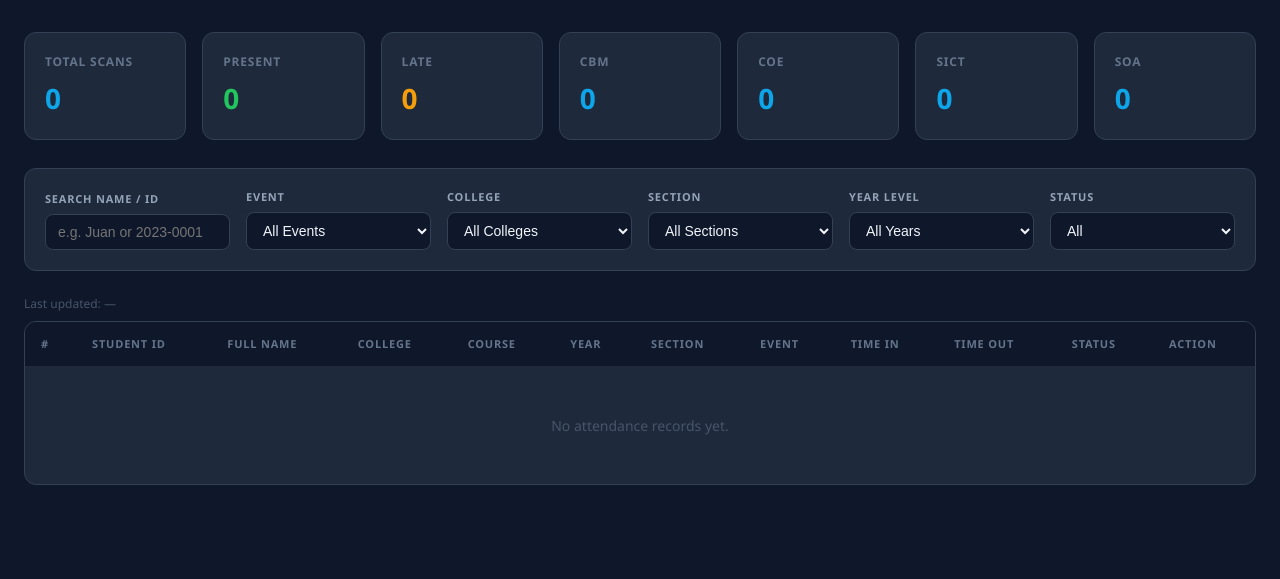
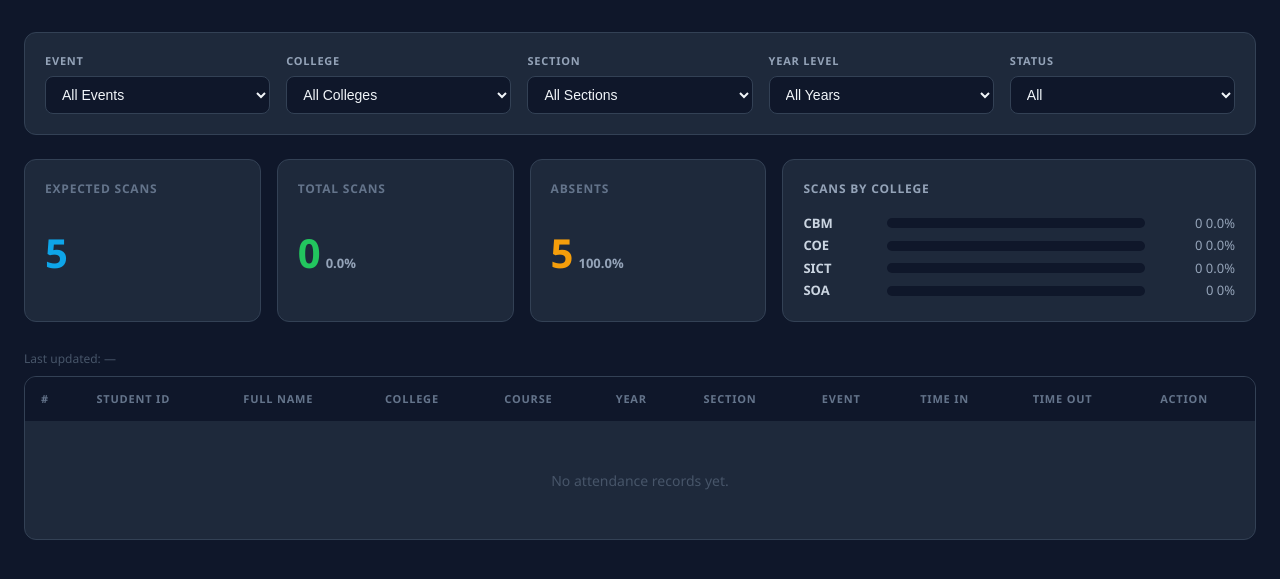
Before and after one commit to pearlllyy/attendance-system, a Flask app: page /dashboard in a window 1280 px wide. Shown: the part 80-659 px from the top of the page. Run offline with Flask 3, Linux system fonts and the light colour scheme; a user stored in the database is signed in; data comes from the database, SQL or seed files in the repository; data that the repository does not hold is empty.

Commit message:
Fixed the issue with the expected scans and total scans not displaying correctly on the dashboard. Updated the CSS for better visibility and alignment of the statistics cards.

```diff
--- a/app.py
+++ b/app.py
@@ -374,6 +374,16 @@ def dashboard():
     events = cursor.fetchall()
     cursor.execute("SELECT * FROM colleges ORDER BY college_code")
     colleges = cursor.fetchall()
+    cursor.execute("SELECT COUNT(*) AS total FROM students")
+    students_total = cursor.fetchone()['total']
+    cursor.execute("""
+        SELECT s.student_id, s.full_name, s.section, s.year_level,
+               c.course_code, col.college_code
+        FROM students s
+        JOIN courses c    ON s.course_id = c.course_id
+        JOIN colleges col ON c.college_id = col.college_id
+    """)
+    students = cursor.fetchall()
     cursor.execute("""
         SELECT a.log_id, s.full_name, s.student_id, s.section, s.year_level,
                c.course_code, col.college_code,
@@ -389,7 +399,8 @@ def dashboard():
     logs = cursor.fetchall()
     cursor.close()
     db.close()
-    return render_template('dashboard.html', logs=logs, events=events, colleges=colleges)
+    return render_template('dashboard.html', logs=logs, events=events, colleges=colleges,
+                           students_total=students_total, students=students)
 
 @app.route('/api/dashboard')
 @login_required
--- a/templates/dashboard.html
+++ b/templates/dashboard.html
@@ -51,9 +51,14 @@
 
         .stats {
             display: grid;
-            grid-template-columns: repeat(auto-fit, minmax(140px, 1fr));
+            grid-template-columns: repeat(3, minmax(140px, 1fr)) minmax(320px, 2fr);
             gap: 16px;
             margin-bottom: 28px;
+        }
+
+        @media (max-width: 900px) {
+            .stats { grid-template-columns: repeat(auto-fit, minmax(140px, 1fr)); }
+            .college-chart { grid-column: 1 / -1; }
         }
 
         .stat-card {
@@ -72,14 +77,51 @@
         }
 
         .stat-card .value {
-            font-size: 28px;
+            font-size: 40px;
             font-weight: 700;
-            margin-top: 6px;
+            margin-top: 25px;
+        }
+
+        .stat-card .percentage {
+            font-size: 13px;
+            font-weight: 600;
+            color: #94a3b8;
+            margin-left: 5px;
         }
 
         .value.present { color: #22c55e; }
         .value.late    { color: #f59e0b; }
         .value.total   { color: #0ea5e9; }
+
+        .college-chart {
+            background: #1e293b;
+            border: 1px solid #334155;
+            border-radius: 12px;
+            padding: 20px;
+            margin-bottom: 0;
+        }
+
+        .college-chart h2 {
+            color: #94a3b8;
+            font-size: 12px;
+            text-transform: uppercase;
+            letter-spacing: 0.8px;
+            margin-bottom: 16px;
+        }
+
+        .college-bar-row {
+            display: grid;
+            grid-template-columns: 72px 1fr auto;
+            align-items: center;
+            gap: 12px;
+            margin-top: 3px;
+            font-size: 13px;
+        }
+
+        .college-bar-label { color: #cbd5e1; font-weight: 600; }
+        .college-bar-track { height: 10px; background: #0f172a; border-radius: 999px; overflow: hidden; }
+        .college-bar-fill { height: 100%; width: 0; background: #0ea5e9; border-radius: inherit; transition: width 0.2s ease; }
+        .college-bar-value { color: #94a3b8; min-width: 78px; text-align: right; }
 
         .filters {
             background: #1e293b;
@@ -230,42 +272,14 @@
         </div>
     </div> -->
 
-    <!-- Stats -->
-    <div class="stats">
-        <div class="stat-card">
-            <div class="label">Total Scans</div>
-            <div class="value total">{{ logs | length }}</div>
-        </div>
-        <div class="stat-card">
-            <div class="label">Present</div>
-            <div class="value present">
-                {{ logs | selectattr('status', 'equalto', 'Present') | list | length }}
-            </div>
-        </div>
-        <div class="stat-card">
-            <div class="label">Late</div>
-            <div class="value late">
-                {{ logs | selectattr('status', 'equalto', 'Late') | list | length }}
-            </div>
-        </div>
-        {% for college in colleges %}
-        <div class="stat-card">
-            <div class="label">{{ college.college_code }}</div>
-            <div class="value total">
-                {{ logs | selectattr('college_code', 'equalto', college.college_code) | list | length }}
-            </div>
-        </div>
-        {% endfor %}
-    </div>
-
-    <!-- Filters -->
+    <!-- Filter Options -->
     <div class="filters">
-        <div class="filter-group">
+        <!-- <div class="filter-group">
             <label>Search Name / ID</label>
             <input type="text" id="search"
                 placeholder="e.g. Juan or 2023-0001"
                 oninput="filterTable()">
-        </div>
+        </div> -->
         <div class="filter-group">
             <label>Event</label>
             <select id="filterEvent" onchange="filterTable()">
@@ -318,6 +332,41 @@
         </div>
     </div>
 
+
+    <!-- Stats -->
+    <div class="stats">
+        <div class="stat-card">
+            <div class="label">Expected Scans</div>
+            <div class="value total"><span id="expectedScans">{{ students_total * (events | length) }}</span></div>
+        </div>
+        <div class="stat-card">
+            <div class="label">Total Scans</div>
+            <div class="value present"><span id="totalScans">{{ logs | length }}</span><span class="percentage" id="totalScansPercentage">0%</span></div>
+        </div>
+        <!-- <div class="stat-card">
+            <div class="label">Present</div>
+            <div class="value present">
+                {{ logs | selectattr('status', 'equalto', 'Present') | list | length }}
+            </div>
+        </div> -->
+        <div class="stat-card">
+            <div class="label">Absents</div>
+            <div class="value late"><span id="absentScans">{{ (students_total * (events | length)) - (logs | length) }}</span><span class="percentage" id="absentPercentage">0%</span></div>
+        </div>
+        <div class="college-chart">
+        <h2>Scans by College</h2>
+        {% for college in colleges %}
+        <div class="college-bar-row">
+            <span class="college-bar-label">{{ college.college_code }}</span>
+            <div class="college-bar-track"><div class="college-bar-fill" data-college-bar="{{ college.college_code }}"></div></div>
+            <span class="college-bar-value"><span data-college-stat="{{ college.college_code }}">{{ logs | selectattr('college_code', 'equalto', college.college_code) | list | length }}</span> <span data-college-percentage="{{ college.college_code }}">0%</span></span>
+        </div>
+        {% endfor %}
+        </div>
+    </div>
+
+    <!-- Filters -->
+
     <p id="lastUpdated" style="color:#475569; font-size:12px; margin-bottom:8px;">
         Last updated: —
     </p>
@@ -337,7 +386,6 @@
                     <th>Event</th>
                     <th>Time In</th>
                     <th>Time Out</th>
-                    <th>Status</th>
                     <th>Action</th>
                 </tr>
             </thead>
@@ -355,11 +403,6 @@
                         <td>{{ log.event_name }}</td>
                         <td>{{ log.time_in }}</td>
                         <td>{{ log.time_out if log.time_out else '—' }}</td>
-                        <td>
-                            <span class="badge badge-{{ log.status | lower }}">
-                                {{ log.status }}
-                            </span>
-                        </td>
                         <td>
                             <button class="btn btn-danger"
                                 style="padding:5px 10px; font-size:12px;"
@@ -380,14 +423,19 @@
 
     <script src="/static/script.js" defer></script>
     <script>
+        const students = {{ students | tojson }};
+        const events = {{ events | tojson }};
+
         function filterTable() {
-            const search  = document.getElementById('search').value.toLowerCase();
+            const search  = (document.getElementById('search')?.value || '').toLowerCase();
             const event   = document.getElementById('filterEvent').value.toLowerCase();
             const college = document.getElementById('filterCollege').value.toLowerCase();
             const section = document.getElementById('filterSection').value.toUpperCase();
             const year    = document.getElementById('filterYear').value;
             const status  = document.getElementById('filterStatus').value.toLowerCase();
 
+            const visibleRows = [];
+            const matchingScanRows = [];
             document.querySelectorAll('#tableBody tr').forEach(row => {
                 const cells = row.querySelectorAll('td');
                 if (cells.length < 12) return;
@@ -401,10 +449,60 @@
                 const matchYear    = year    === '' || cells[5].textContent.trim() === year;
                 const matchStatus  = status  === '' || cells[10].textContent.toLowerCase().trim().includes(status);
 
-                row.style.display = (matchSearch && matchEvent && matchCollege &&
-                                     matchSection && matchYear && matchStatus) ? '' : 'none';
+                const matchesAttendanceScope = matchSearch && matchEvent && matchCollege &&
+                                               matchSection && matchYear;
+                const isMatch = matchesAttendanceScope && matchStatus;
+                row.style.display = isMatch ? '' : 'none';
+                if (isMatch) visibleRows.push(row);
+                if (matchesAttendanceScope) matchingScanRows.push(row);
+            });
+            updateStats(visibleRows, matchingScanRows, { search, event, college, section, year });
+        }
+
+        function updateStats(rows, matchingScanRows, filters) {
+            const matchingStudents = students.filter(student =>
+                (filters.search === '' || String(student.student_id).toLowerCase().includes(filters.search) ||
+                    String(student.full_name).toLowerCase().includes(filters.search)) &&
+                (filters.college === '' || String(student.college_code).toLowerCase() === filters.college) &&
+                (filters.section === '' || String(student.section).toUpperCase() === filters.section) &&
+                (filters.year === '' || String(student.year_level) === filters.year)
+            );
+            const matchingEvents = filters.event === ''
+                ? events.length
+                : events.filter(event => event.event_name.toLowerCase().includes(filters.event)).length;
+            const expectedScans = matchingStudents.length * matchingEvents;
+            const allExpectedScans = students.length * events.length;
+            const absentScans = Math.max(0, expectedScans - matchingScanRows.length);
+            const formatPercentage = (value, total) => total ? `${((value / total) * 100).toFixed(1)}%` : '0%';
+
+            document.getElementById('expectedScans').textContent = expectedScans;
+            const expectedPercentage = document.getElementById('expectedPercentage');
+            if (expectedPercentage) expectedPercentage.textContent = formatPercentage(expectedScans, allExpectedScans);
+            document.getElementById('absentScans').textContent = absentScans;
+            document.getElementById('absentPercentage').textContent = formatPercentage(absentScans, expectedScans);
+            document.getElementById('totalScans').textContent = rows.length;
+            document.getElementById('totalScansPercentage').textContent = formatPercentage(rows.length, expectedScans);
+
+            document.querySelectorAll('[data-college-stat]').forEach(stat => {
+                const college = stat.dataset.collegeStat.toLowerCase();
+                const collegeScans = rows.filter(row =>
+                    row.cells[3].textContent.trim().toLowerCase() === college
+                ).length;
+                const collegeExpectedScans = matchingStudents.filter(student =>
+                    String(student.college_code).toLowerCase() === college
+                ).length * matchingEvents;
+                const collegePercentage = collegeExpectedScans
+                    ? (collegeScans / collegeExpectedScans) * 100
+                    : 0;
+                stat.textContent = collegeScans;
+                document.querySelector(`[data-college-percentage="${stat.dataset.collegeStat}"]`).textContent =
+                    formatPercentage(collegeScans, collegeExpectedScans);
+                document.querySelector(`[data-college-bar="${stat.dataset.collegeStat}"]`).style.width =
+                    `${Math.min(100, collegePercentage)}%`;
             });
         }
+
+        filterTable();
 
         setInterval(async () => {
             const res  = await fetch('/api/dashboard');
@@ -437,6 +535,7 @@
                     </td>
                 </tr>
             `).join('');
+            filterTable();
         }
 
         async function deleteLog(logId, studentName) {
```
